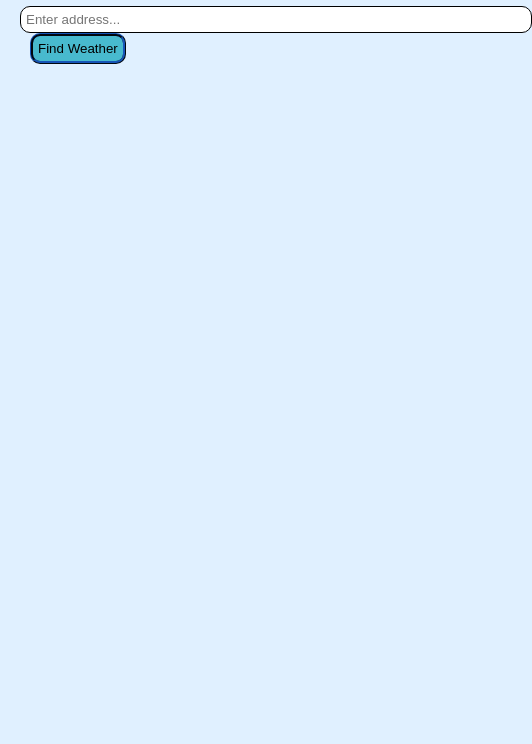
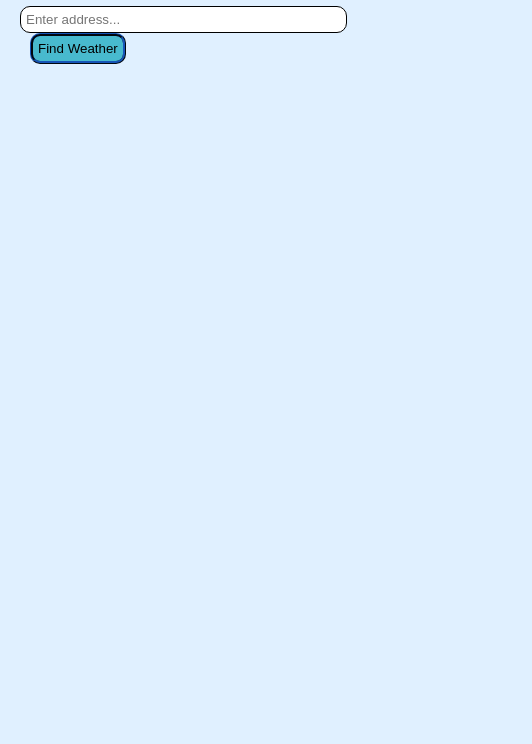
Before and after one commit to JairequanH/Weather-Forecast, a plain HTML site: page index.html in a window 390 px wide. Shown: the part 100-844 px from the top of the page, 532 px wide, since content can reach past the window. Drawn offline with Linux system fonts and the light colour scheme.

Commit message:
Implement mobile design for input field

```diff
--- a/styles.css
+++ b/styles.css
@@ -97,3 +97,9 @@ body{
 .cardWeather{
     text-transform: capitalize;
 }
+
+@media (max-width: 600px) {
+    #input {
+        width: 90%;
+    }
+}
```
